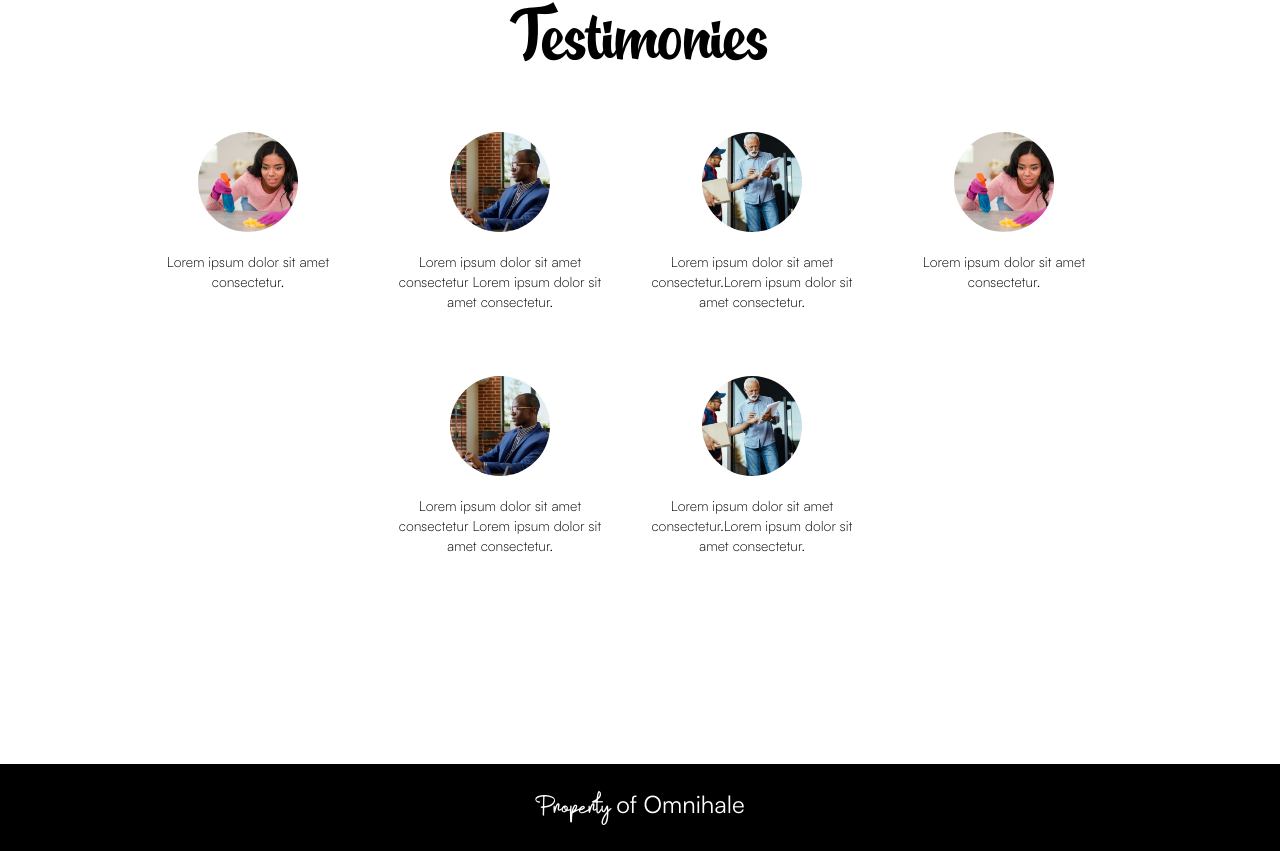
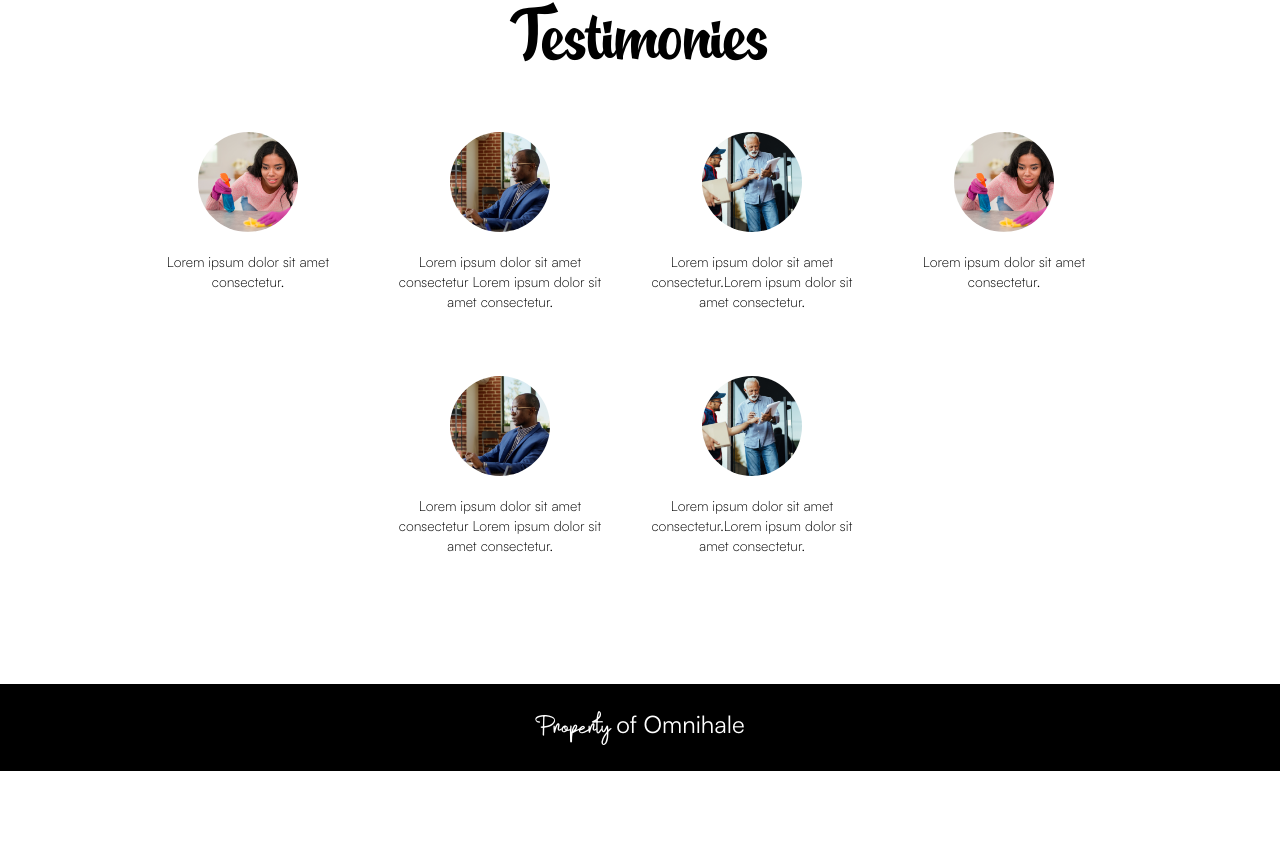
Before and after one commit to omnihale-inc/plato, a Next.js app: page / in a window 1280 px wide. Shown: the part 1560-2411 px from the top of the page. After the commit the page ends 2331 px from the top, so only its background shows below. Built offline with nearby package versions, Linux system fonts and the light colour scheme.

Commit message:
feat: made footer be at the botton irrespective of the screen height

```diff
--- a/src/app/about/page.tsx
+++ b/src/app/about/page.tsx
@@ -4,7 +4,7 @@ import MasterPage from "@/templates/MasterPage";
 export default function page() {
   return (
     <MasterPage>
-      <div></div>
+      <div>hello</div>
     </MasterPage>
   );
 }
--- a/src/app/globals.css
+++ b/src/app/globals.css
@@ -24,6 +24,10 @@
   gap: 5px;
 }
 
+.masterpage-content {
+  height: 100vh;
+}
+
 @media screen and (max-width: 600px) {
   .gallery-scroll::-webkit-scrollbar {
     display: none;
--- a/src/components/Footer.tsx
+++ b/src/components/Footer.tsx
@@ -2,7 +2,7 @@ import { ollifiaPoettry } from "@/utils/font";
 
 const Footer = () => {
   return (
-    <footer className="bg-black mt-16 py-8 lg:py-6">
+    <footer className="w-full bg-black mt-16 py-8 lg:py-6">
       <div className="w-5/6 lg:w-11/12 max-w-7xl mx-auto flex flex-col justify-center items-center">
         <div className="text-white lg:text-2xl">
           <span className={ollifiaPoettry.className}>Property</span> of{" "}
--- a/src/components/Testimonies.tsx
+++ b/src/components/Testimonies.tsx
@@ -11,7 +11,7 @@ const Testimonies: React.FC = () => {
       >
         Testimonies
       </h2>
-      <div className="flex md:justify-evenly lg:justify-center overflow-x-scroll md:overflow-auto md:flex-wrap leaders-scroll text-black mt-7 lg:mt-14 lg:pb-20 mx-5">
+      <div className="flex md:justify-evenly lg:justify-center overflow-x-scroll md:overflow-auto md:flex-wrap text-black mt-7 lg:mt-14 mx-5 leaders-scroll">
         {schoolData.testimonies.map((testimony, index) => (
           <div key={index} className={`mr-7 basis-56 shrink-0 md:mb-16`}>
             <div className="relative h-[100px] w-[100px] mb-5 mx-auto ">
--- a/src/templates/MasterPage.tsx
+++ b/src/templates/MasterPage.tsx
@@ -48,12 +48,16 @@ function MasterPage({
           </div>
         </Modal>
       )}
-      {children}
-      <div className="mt-32 lg:mt-0"></div>
+      <div className="lg:flex lg:flex-col lg:justify-between masterpage-content">
+        <div>
+          {children}
+          <div className="h-32 lg:hidden"></div>
+        </div>
+        <div className="hidden lg:block">
+          <Footer />
+        </div>
+      </div>
       <BottomNavigation />
-      <div className="hidden lg:block">
-        <Footer />
-      </div>
     </main>
   );
 }
```
